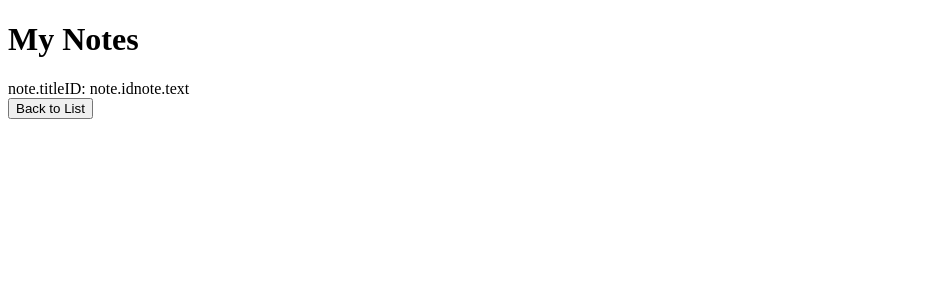
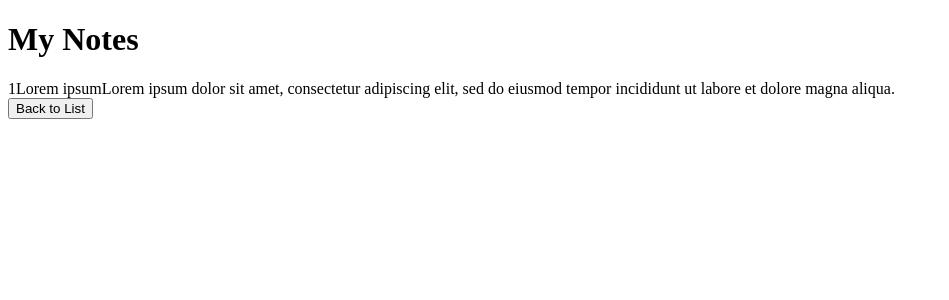
Before and after one commit to joeyclapton/my-notes, an Angular app: page /note/1 in a window 1280 px wide. Shown: the top 300 px of the page, without its empty margins (0-949 px from the left). Built offline with nearby package versions, Linux system fonts and the light colour scheme.

Commit message:
feat: implements route detaisl

```diff
--- a/src/app/components/add-note/add-note.component.ts
+++ b/src/app/components/add-note/add-note.component.ts
@@ -28,6 +28,7 @@ export class AddNoteComponent {
   addNote() {
     if (this.form.valid) {
       this.noteService.create({
+        id: this.noteService.getAll().length + 1,
         title: this.form.value.title as string,
         description: this.form.value.description as string,
       });
--- a/src/app/components/note-details/note-details.component.html
+++ b/src/app/components/note-details/note-details.component.html
@@ -1,7 +1,7 @@
-<div id="note-container">
-  <span class="note-title">note.title</span>
-  <span class="note-id">ID: note.id</span>
-  <span class="note-text">note.text</span>
+<div id="note-container" *ngIf="id">
+  <span class="note-title">{{ note.id }}</span>
+  <span class="note-id">{{ note.title }}</span>
+  <span class="note-text">{{ note.description }}</span>
 </div>
 <nav>
   <button routerLink="">Back to List</button>
--- a/src/app/components/note-details/note-details.component.ts
+++ b/src/app/components/note-details/note-details.component.ts
@@ -1,6 +1,8 @@
-import { Component } from '@angular/core';
+import { Component, inject, OnInit } from '@angular/core';
 import { CommonModule } from '@angular/common';
-import { RouterModule } from '@angular/router';
+import { ActivatedRoute, RouterModule } from '@angular/router';
+import { NoteService } from '../../services/note/note.service';
+import { Note } from '../../interface/note.interface';
 
 @Component({
   selector: 'app-note-details',
@@ -9,4 +11,22 @@ import { RouterModule } from '@angular/router';
   templateUrl: './note-details.component.html',
   styleUrl: './note-details.component.sass',
 })
-export class NoteDetailsComponent {}
+export class NoteDetailsComponent implements OnInit {
+  noteService = inject(NoteService);
+  activeRoute = inject(ActivatedRoute);
+
+  note!: Note;
+  id = Number(this.activeRoute.snapshot.paramMap.get('id'));
+
+  ngOnInit(): void {
+    this.setCurrentNote();
+  }
+
+  setCurrentNote() {
+    if (!this.id) return;
+
+    const currentNote = this.noteService.findById(this.id);
+
+    if (currentNote) this.note = currentNote;
+  }
+}
--- a/src/app/components/note/note.component.ts
+++ b/src/app/components/note/note.component.ts
@@ -10,7 +10,7 @@ import { RouterModule } from '@angular/router';
   styleUrl: './note.component.sass',
 })
 export class NoteComponent {
-  @Input() id: string = '';
+  @Input() id: string | number = '';
   @Input() title: string = '';
   @Input() description: string = '';
 }
--- a/src/app/components/notes-list/notes-list.component.html
+++ b/src/app/components/notes-list/notes-list.component.html
@@ -1,7 +1,13 @@
-<section>
+<section *ngIf="notes.length">
   <ul *ngFor="let note of notes">
-    <app-note [title]="note.title" [description]="note.description" />
+    {{
+      note.id
+    }}
+    <app-note
+      [id]="note.id"
+      [title]="note.title"
+      [description]="note.description"
+    />
   </ul>
-
-  <button type="button" routerLink="/new">Create new note</button>
 </section>
+<button type="button" routerLink="/new">Create new note</button>
--- a/src/app/interface/note.interface.ts
+++ b/src/app/interface/note.interface.ts
@@ -1,5 +1,5 @@
 export interface Note {
-  id?: number;
+  id: number | string;
   title: string;
   description: string;
 }
--- a/src/app/services/note/note.service.ts
+++ b/src/app/services/note/note.service.ts
@@ -38,4 +38,8 @@ export class NoteService {
       },
     ];
   }
+
+  findById(id: number): Note | undefined {
+    return this.notes.find((note) => note.id === id);
+  }
 }
```
